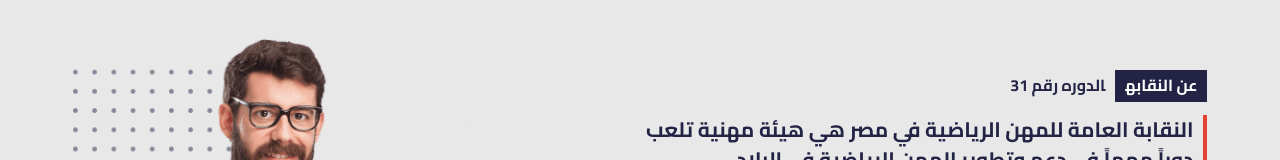
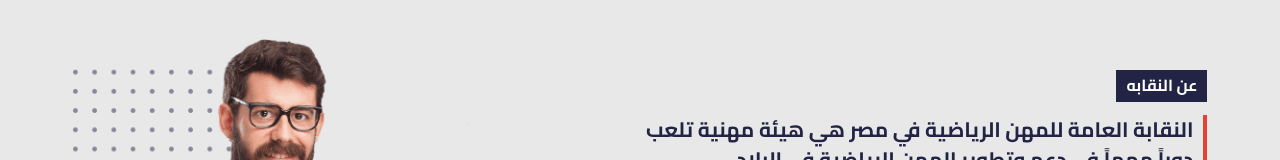
Before and after one commit to alaamohamed121/neqaba-website, a plain HTML site: page index.html in a window 1280 px wide. Shown: the part 731-891 px from the top of the page. Drawn offline with Linux system fonts and the light colour scheme.

Commit message:
Update index.html

```diff
--- a/index.html
+++ b/index.html
@@ -132,7 +132,7 @@
 
         <div class="col-md-7 item2">
           <div class="bx-txt1">
-            <h2><span>عن النقابه</span>الدوره رقم 31</h2>
+            <h2><span>عن النقابه</span> </h2>
 
             <h3>النقابة العامة للمهن الرياضية في مصر هي هيئة مهنية تلعب دوراً مهماً في دعم وتطوير المهن الرياضية في البلاد.</h3>
             <p>تعمل جنباً إلى جنب مع وزارة الشباب والرياضة لتقديم الحلول للمشكلات ودعم تنفيذ الخطط والبرامج الرياضية.</p> تُعنى بالعاملين في القطاع الرياضي وتهتم بتقديم الدعم لهم، بما في ذلك الرعاية الصحية والدعم المهني. كما تشارك النقابة في تنظيم الفعاليات الثقافية الرياضية والدورات التدريبية، وتعمل على تعزيز الشراكات وتقدير الإسهامات في مجال الرياضة، وبخاصة الاهتمام بفئة ذوي الإعاقة.</p>
```
